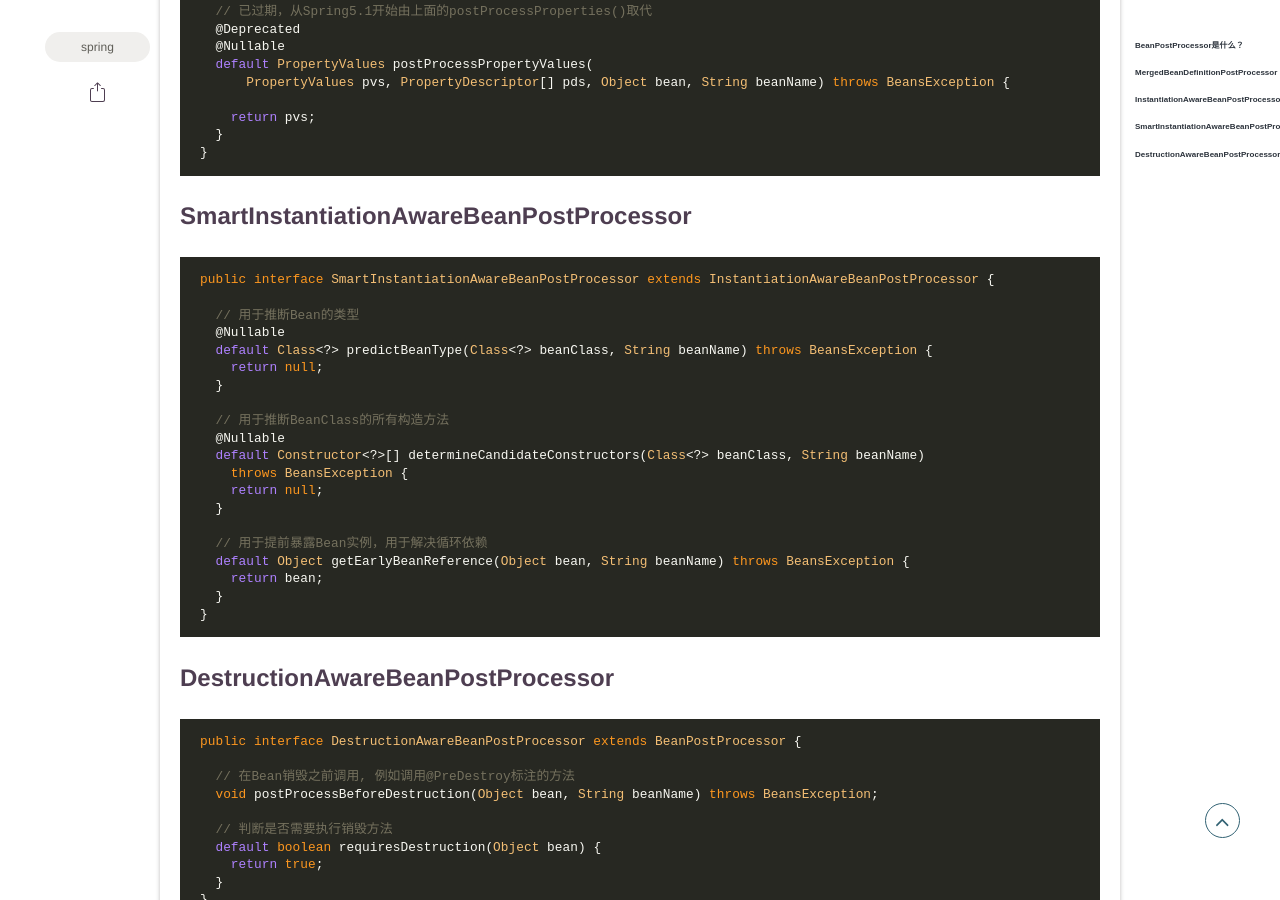
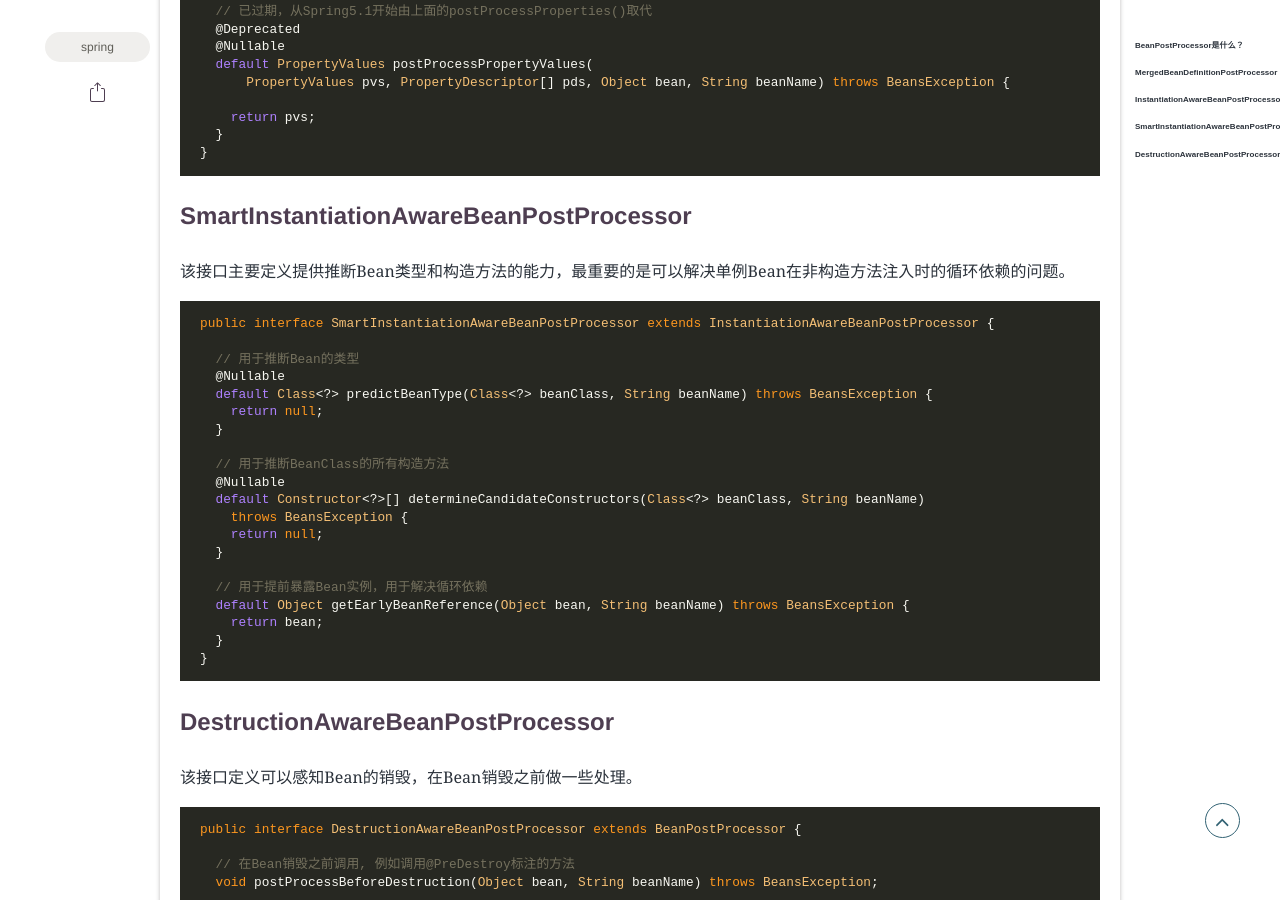
Before and after one commit to javaer996/javaer996.github.io, a Jekyll site: the page built from _posts/2022-03-24-Spring系列-BeanPostProcessor.markdown, in a window 1280 px wide and 900 px high, scrolled down 2259 px. Built offline with Jekyll 4.4.1, drawn with Linux system fonts in a browser that asks for light colours; some web fonts are replaced; comment, search, counter and statistics services are not loaded.

Commit message:
修改BeanPostProcessor详解文章

````diff
--- a/_posts/2022-03-24-Spring系列-BeanPostProcessor.markdown
+++ b/_posts/2022-03-24-Spring系列-BeanPostProcessor.markdown
@@ -101,6 +101,8 @@ public interface InstantiationAwareBeanPostProcessor extends BeanPostProcessor {
 
 ## SmartInstantiationAwareBeanPostProcessor
 
+该接口主要定义提供推断Bean类型和构造方法的能力，最重要的是可以解决单例Bean在非构造方法注入时的循环依赖的问题。
+
 ```java
 public interface SmartInstantiationAwareBeanPostProcessor extends InstantiationAwareBeanPostProcessor {
 
@@ -126,6 +128,8 @@ public interface SmartInstantiationAwareBeanPostProcessor extends InstantiationA
 
 ## DestructionAwareBeanPostProcessor
 
+该接口定义可以感知Bean的销毁，在Bean销毁之前做一些处理。
+
 ```java
 public interface DestructionAwareBeanPostProcessor extends BeanPostProcessor {
 
````
